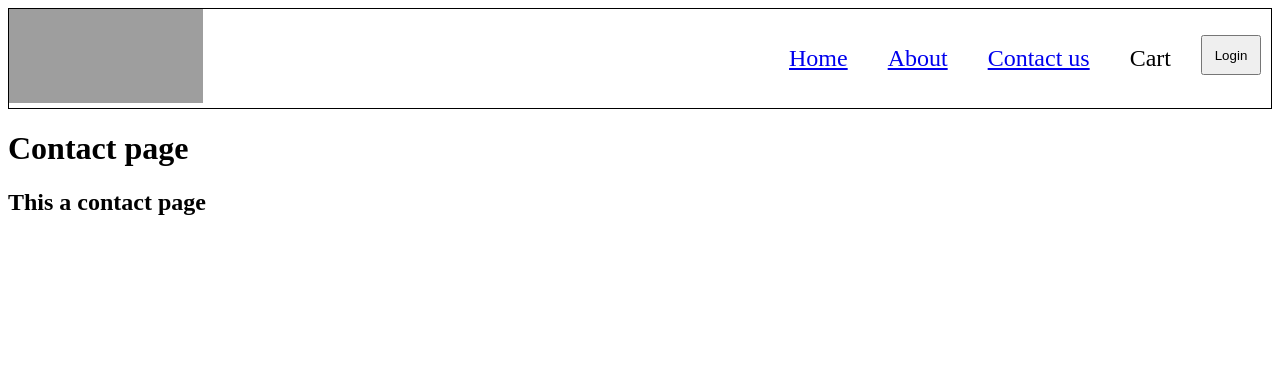
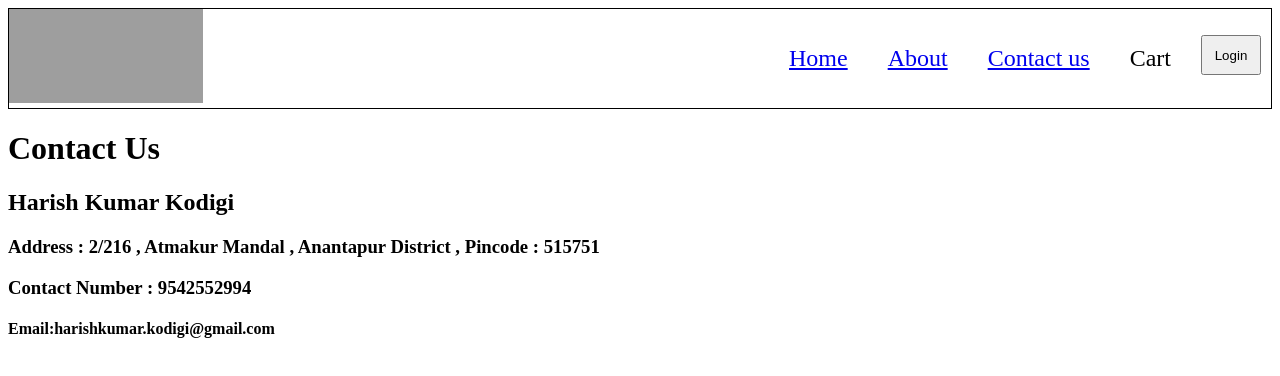
Before and after one commit to Harishkodigi/React_Practice, a React (Vite) app: page /contact in a window 1280 px wide. Shown: the top 376 px of the page. Built offline with nearby package versions, Linux system fonts and the light colour scheme; grey boxes are pictures that could not be loaded.

Commit message:
Name destructure error resolved

```diff
--- a/src/components/Contact.js
+++ b/src/components/Contact.js
@@ -1,8 +1,11 @@
 const Contact = () => {
     return (
         <div>
-            <h1>Contact page</h1>
-            <h2>This a contact page </h2>
+            <h1>Contact Us</h1>
+            <h2>Harish Kumar Kodigi </h2>
+            <h3>Address : 2/216 , Atmakur Mandal , Anantapur District , Pincode : 515751</h3>
+            <h3>Contact Number : 9542552994 </h3>
+            <h4>Email:harishkumar.kodigi@gmail.com</h4>
         </div>
     )
 };
--- a/src/components/RestaurantMenu.js
+++ b/src/components/RestaurantMenu.js
@@ -1,36 +1,23 @@
-import { useEffect, useState } from "react";
 import Shimmer from "./Shimmer";
 import { useParams } from "react-router-dom";
-import { MENU_URL } from "../utils/constants";
+import useRestaurantMenu from "../utils/useRestaurantMenu";
 
 
 
 const RestaurantMenu = () => {
 
-    const [resInfo, setResInfo] = useState(null)
-    const { resId } = useParams();
+    const { resid } = useParams();
 
+    const resInfo = useRestaurantMenu(resid);
 
-
-
-    useEffect(() => {
-        fetchMenu();
-    }, []);
-
-
-    const fetchMenu = async () => {
-        const data = await fetch(MENU_URL + resId);
-        const json = await data.json();
-        setResInfo(json.data)
-
-    }
 
     if (resInfo === null) return <Shimmer />;
 
+
     const { name, cuisines, costForTwoMessage } = resInfo?.cards[0]?.card?.card?.info;
 
-    // const { itemCards } = resInfo?.cards[2]?.groupedCard?.cardGroupMap?.REGULAR?.cards[1]?.card?.card;
-    // console.log(itemCards);
+    const { itemCards } = resInfo?.cards[2]?.groupedCard?.cardGroupMap?.REGULAR?.cards[2]?.card?.card;
+    console.log(itemCards);
 
 
 
--- a/src/components/UserClass.js
+++ b/src/components/UserClass.js
@@ -8,11 +8,16 @@ class UserClass extends React.Component {
         this.state = {
             count :0,
         };
+
+        console.log("consturctor")
     }
+
 
     render() {
         const {name,Location,Contact} = this.props;
         const {count} = this.state;
+
+        console.log("render");
         return(
             <div className="user-card">
                 <h1>Count: {count}</h1>
--- /dev/null
+++ b/src/utils/useRestaurantMenu.js
@@ -0,0 +1,27 @@
+import { useEffect,useState } from "react"
+import { MENU_URL } from "../utils/constants";
+
+const useRestaurantMenu = (resid) => {
+
+    const [resInfo,setResInfo] = useState(null)
+
+     useEffect(() => {
+        fetchMenu();
+     },[]);
+
+     const fetchMenu = async () => {
+        const data = await fetch(MENU_URL + resid) ;
+        const  json = await data.json();
+
+        setResInfo(json.data);
+        console.log(json.data);
+
+     }
+
+     return resInfo;
+
+
+}
+
+
+export default  useRestaurantMenu;
```
